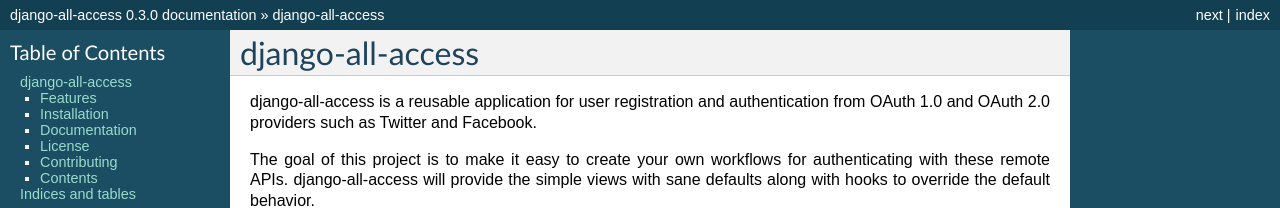
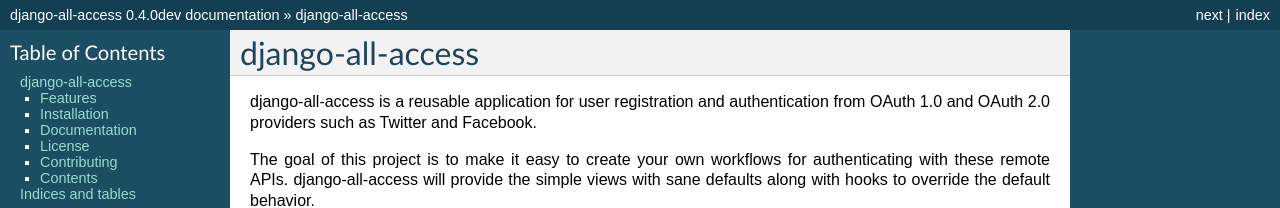
Before and after one commit to mlavin/django-all-access, a Sphinx documentation site: the page built from docs/index.rst, in a window 1280 px wide and 900 px high. Shown: the top 208 px of the window. Built offline with Sphinx 7.4.7, drawn with Linux system fonts in a browser that asks for light colours; some of the changed text lies outside the part shown.

Commit message:
Version bump to reflect current dev status.

```diff
--- a/allaccess/__init__.py
+++ b/allaccess/__init__.py
@@ -3,7 +3,7 @@
 from OAuth 1.0 and OAuth 2.0 providers such as Twitter and Facebook.
 """
 
-__version__ = '0.3.0'
+__version__ = '0.4.0dev'
 
 
 import logging
--- a/docs/conf.py
+++ b/docs/conf.py
@@ -48,9 +48,9 @@
 # built documents.
 #
 # The short X.Y version.
-version = '0.3'
+version = '0.4'
 # The full version, including alpha/beta/rc tags.
-release = '0.3.0'
+release = '0.4.0dev'
 
 # The language for content autogenerated by Sphinx. Refer to documentation
 # for a list of supported languages.
```
